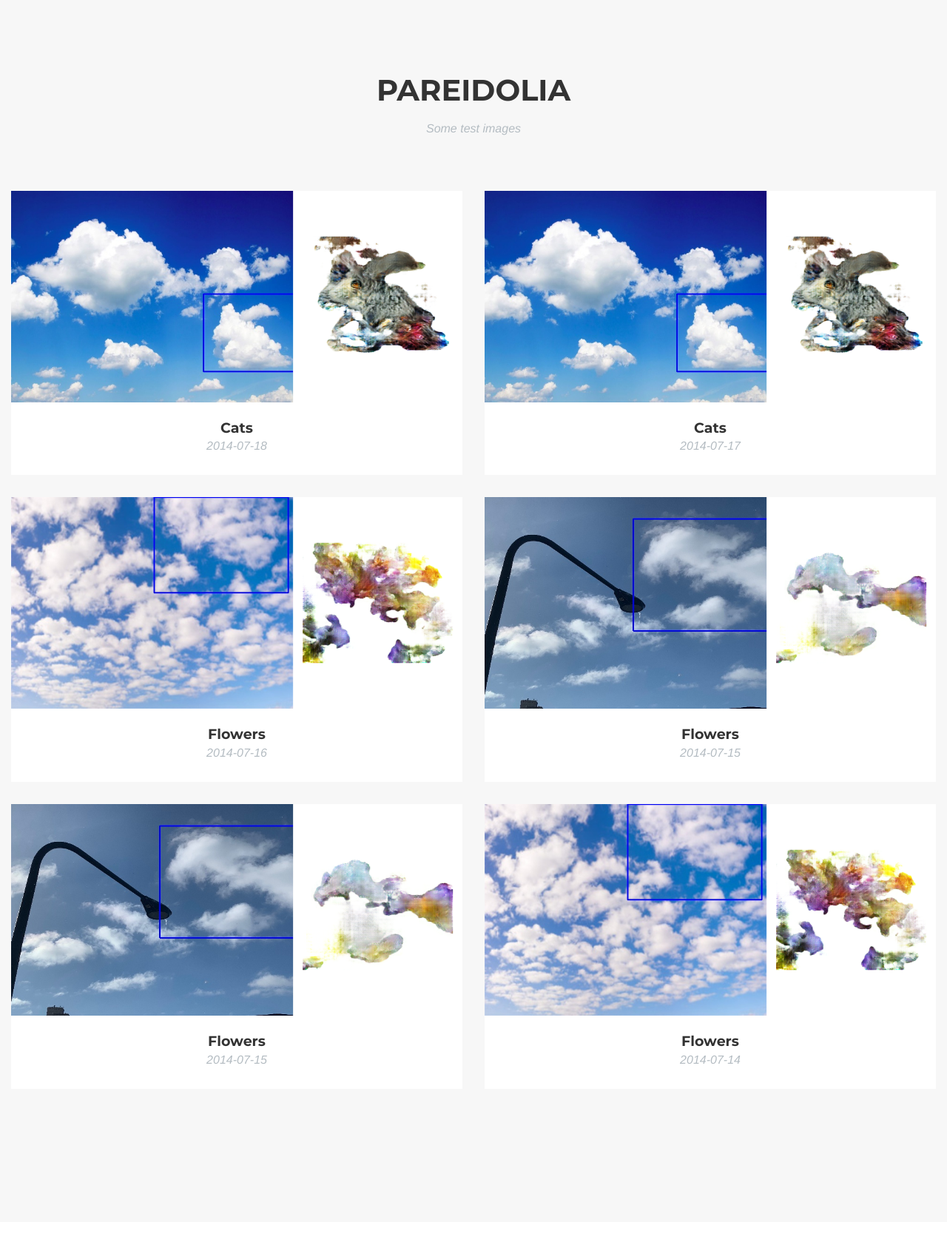
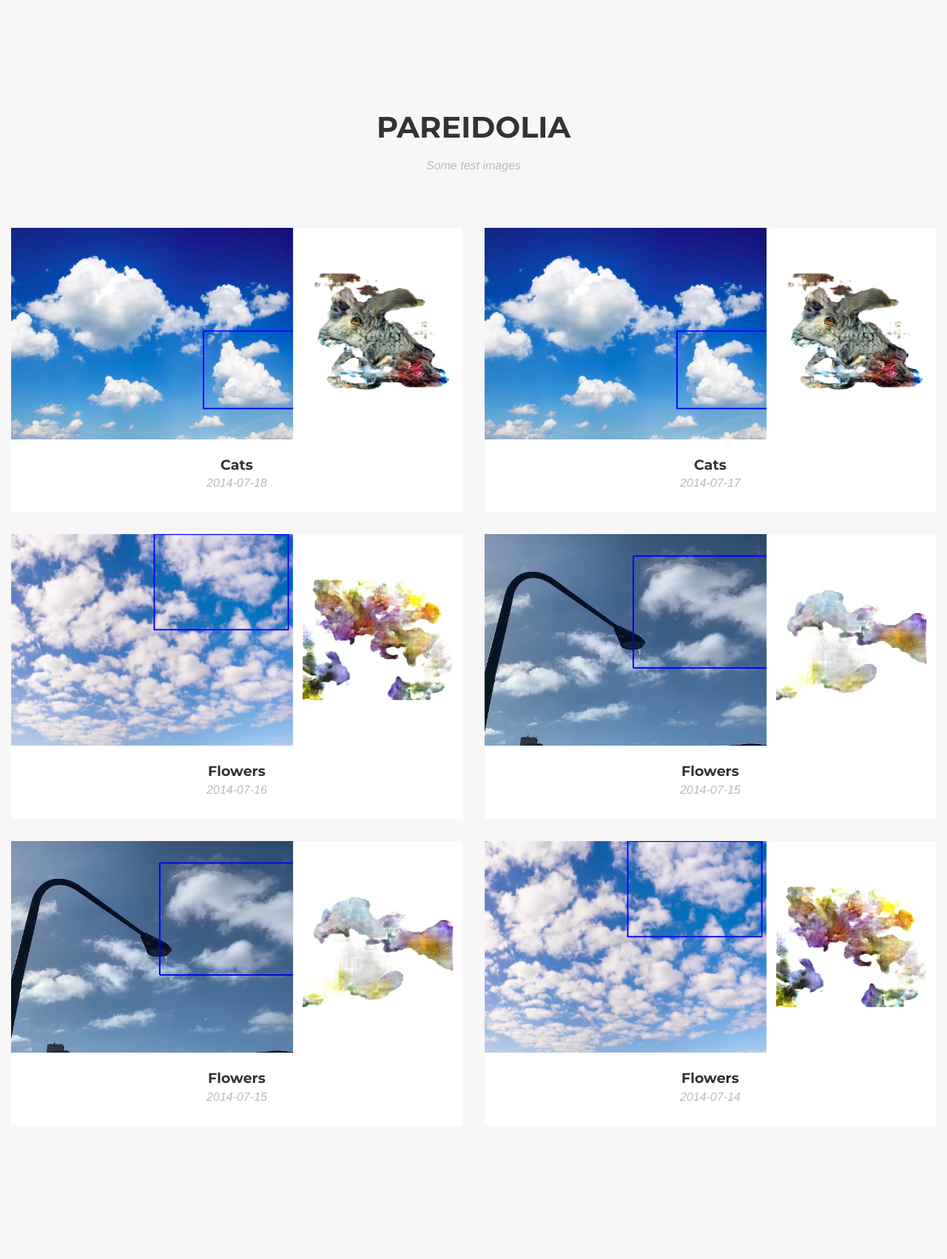
Before and after one commit to msotomorras/msotomorras.github.io, a Jekyll site: the page built from index.html, in a window 1280 px wide. Shown: the whole page at 74% size. Built offline with Jekyll 4.4.1, drawn with Linux system fonts in a browser that asks for light colours; some web fonts are replaced; before the commit the page ends 1652 px from its top, so only the background shows below that.

Commit message:
Update agency.css

```diff
--- a/_includes/css/agency.css
+++ b/_includes/css/agency.css
@@ -326,11 +326,11 @@ header .intro-text .intro-heading {
 }
 
 section {
-    padding: -120px 0;
+    padding: 50px 0;
 }
 
 section h2.section-heading {
-    margin-top: -50px;
+    margin-top: 0px;
     margin-bottom: 15px;
     font-size: 40px;
 }
```
